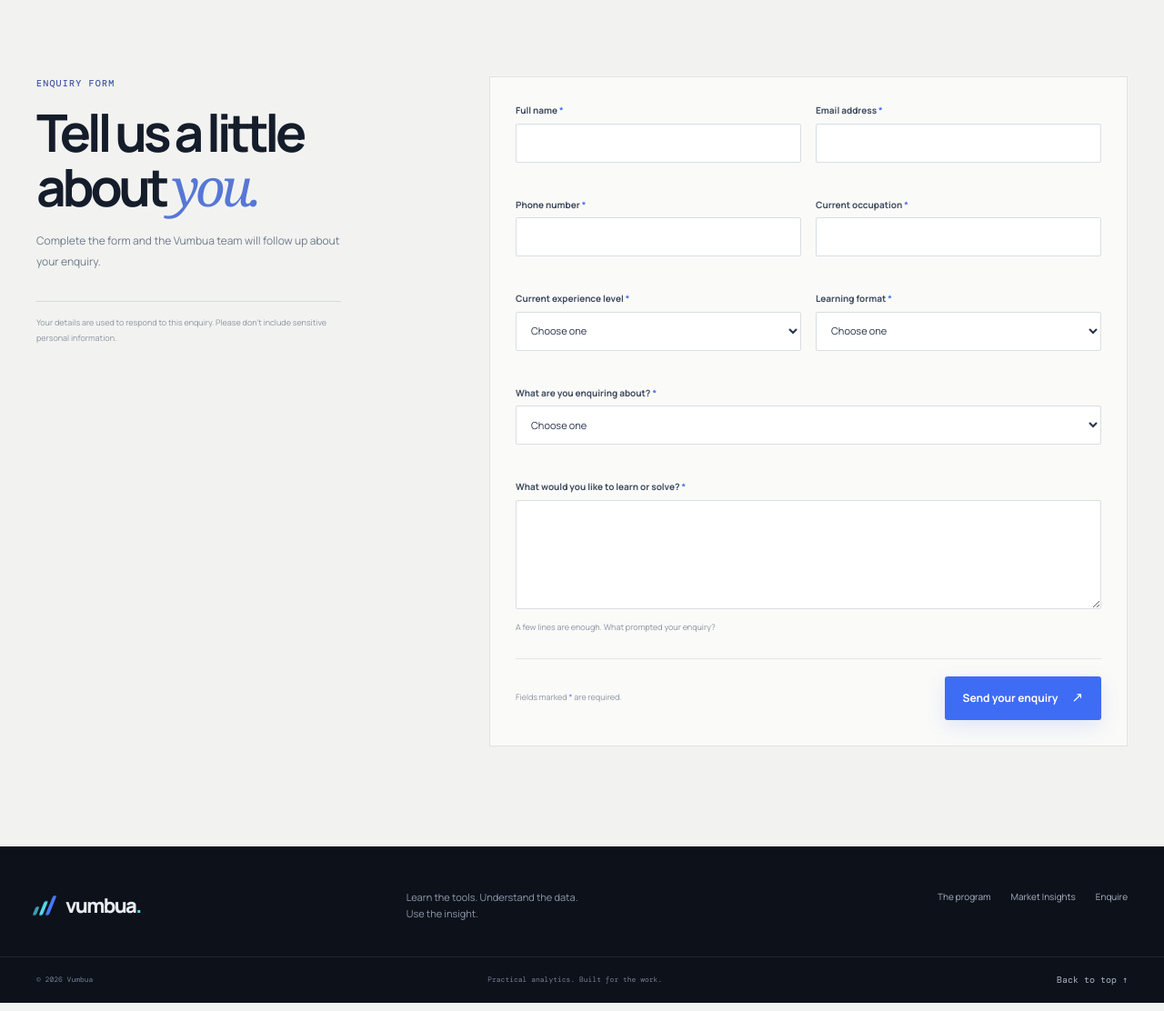
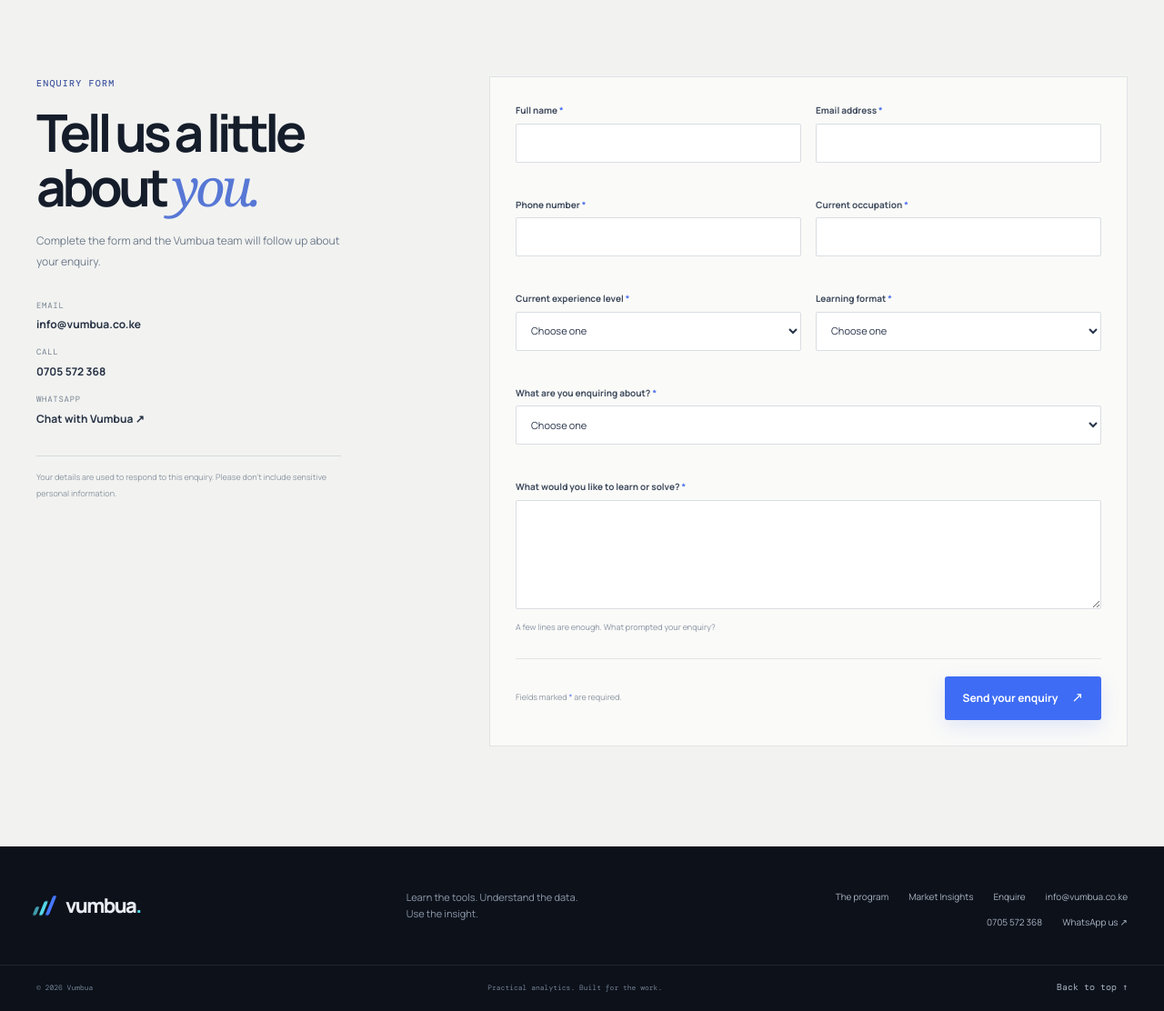
Before and after one commit to arieljumba/vumbua-office, a Flask app: page /contact in a window 1280 px wide. Shown: the part 512-1624 px from the top of the page at 91% size. Run offline with Flask 3, Linux system fonts and the light colour scheme; some libraries are stand-ins or nearby versions.

Commit message:
Add Vumbua contact details and WhatsApp link
Co-authored-by: Copilot <223556219+Copilot@users.noreply.github.com>

```diff
--- a/personal/vumbua/app/static/css/site.css
+++ b/personal/vumbua/app/static/css/site.css
@@ -229,6 +229,11 @@ button, a { -webkit-tap-highlight-color: transparent; }
 .footer-links { display: flex; justify-content: flex-end; flex-wrap: wrap; gap: 12px 22px; }
 .footer-links a, .footer-bottom a { color: #aab4c3; font-size: 10px; text-decoration: none; }
 .footer-links a:hover, .footer-bottom a:hover { color: #fff; }
+.contact-methods { display: grid; gap: 13px; margin-top: 29px; }
+.contact-methods a { display: grid; gap: 4px; width: fit-content; color: #273244; text-decoration: none; }
+.contact-methods a:hover strong { color: #4268cc; }
+.contact-methods span { color: #788392; font-family: "DM Mono", monospace; font-size: 9px; letter-spacing: .08em; text-transform: uppercase; }
+.contact-methods strong { font-size: 12px; font-weight: 650; transition: color .18s ease; }
 .footer-bottom { min-height: 51px; display: flex; justify-content: space-between; align-items: center; gap: 16px; padding: 10px max(40px, calc((100% - 1280px)/2)); border-top: 1px solid rgba(255,255,255,.09); color: #748093; font-family: "DM Mono", monospace; font-size: 8px; }
 
 .page-hero-dark { position: relative; overflow: hidden; color: #f5f7fb; background: var(--navy); }
--- a/personal/vumbua/app/templates/base.html
+++ b/personal/vumbua/app/templates/base.html
@@ -61,6 +61,9 @@
           <a href="{{ url_for('pages.program') }}">The program</a>
           <a href="{{ url_for('insights.market_insights') }}">Market Insights</a>
           <a href="{{ url_for('enquiries.contact') }}">Enquire</a>
+          <a href="mailto:info@vumbua.co.ke">info@vumbua.co.ke</a>
+          <a href="tel:+254705572368">0705 572 368</a>
+          <a href="https://wa.me/254705572368" target="_blank" rel="noopener noreferrer">WhatsApp us ↗</a>
         </div>
       </div>
       <div class="footer-bottom">
--- a/personal/vumbua/app/templates/contact.html
+++ b/personal/vumbua/app/templates/contact.html
@@ -10,7 +10,7 @@
 </section>
 <section class="contact-form-section" id="enquiry">
   <div class="content-width contact-form-layout">
-    <div class="contact-note"><p class="eyebrow">Enquiry form</p><h2>Tell us a little<br>about <em>you.</em></h2><p>Complete the form and the Vumbua team will follow up about your enquiry.</p><p class="privacy-note">Your details are used to respond to this enquiry. Please don't include sensitive personal information.</p></div>
+    <div class="contact-note"><p class="eyebrow">Enquiry form</p><h2>Tell us a little<br>about <em>you.</em></h2><p>Complete the form and the Vumbua team will follow up about your enquiry.</p><div class="contact-methods" aria-label="Other ways to contact Vumbua"><a href="mailto:info@vumbua.co.ke"><span>Email</span><strong>info@vumbua.co.ke</strong></a><a href="tel:+254705572368"><span>Call</span><strong>0705 572 368</strong></a><a href="https://wa.me/254705572368" target="_blank" rel="noopener noreferrer"><span>WhatsApp</span><strong>Chat with Vumbua ↗</strong></a></div><p class="privacy-note">Your details are used to respond to this enquiry. Please don't include sensitive personal information.</p></div>
     <form class="enquiry-form" action="{{ url_for('enquiries.submit_enquiry') }}" method="post" novalidate>
       <input type="hidden" name="csrf_token" value="{{ csrf_token() }}">
       <div class="form-grid">
```
Also changed, not shown: personal/vumbua/tests/test_pages.py (+12 -0 lines).
